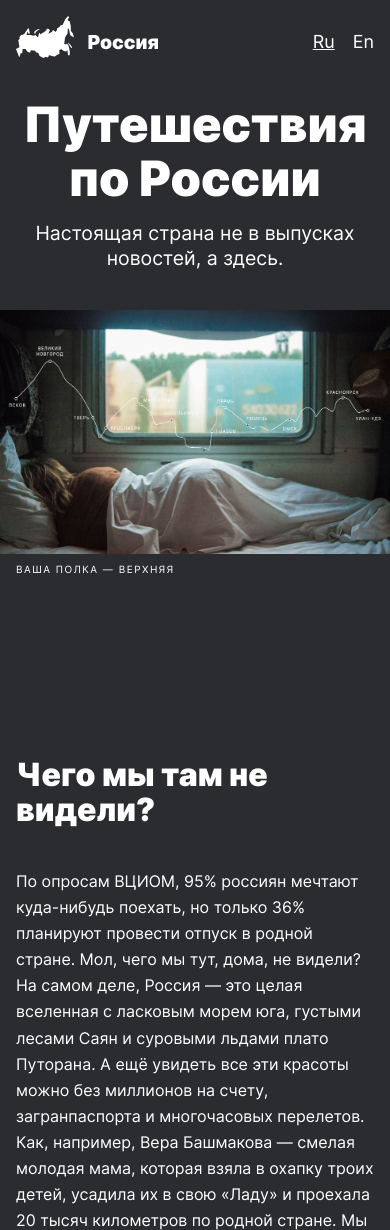
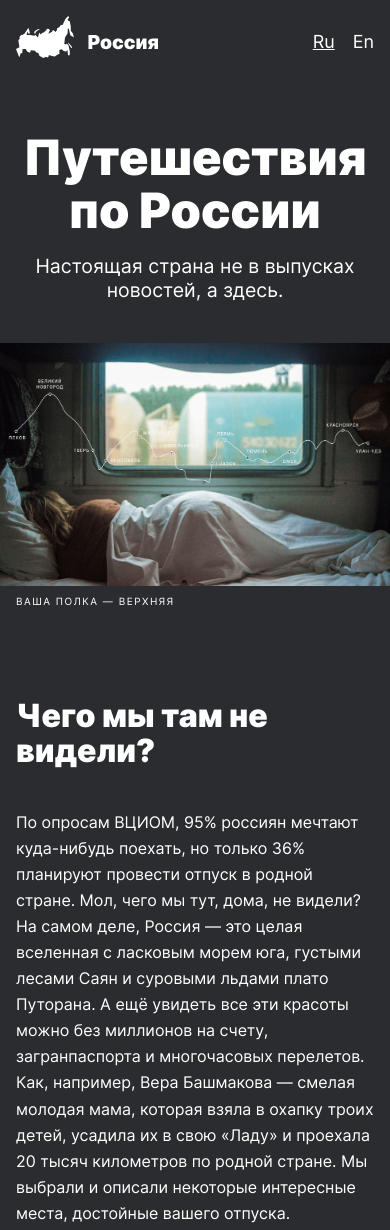
Before and after one commit to cookiepatov/russian-travel, a plain HTML site: page index.html in a window 390 px wide. Shown: the top 1230 px of the page. Drawn offline with Linux system fonts and the light colour scheme.

Commit message:
some minor fixes

```diff
--- a/blocks/intro/intro.css
+++ b/blocks/intro/intro.css
@@ -9,14 +9,14 @@
 @media screen and (max-width: 1279px)
 {
   .intro {
-    margin-top: 48px;
+    padding-top: 48px;
     width: 690px;
   }
 }
 @media screen and (max-width: 928px)
 {
   .intro {
-    margin-top: 88px;
+    padding-top: 88px;
     margin-left: 24px;
     margin-right: 24px;
     width: auto;
@@ -25,7 +25,7 @@
 @media screen and (max-width: 425px)
 {
   .intro {
-    margin-top: 64px;
+    padding-top: 64px;
     margin-left: 16px;
     margin-right: 16px;
   }
--- a/blocks/lead/lead.css
+++ b/blocks/lead/lead.css
@@ -1,6 +1,6 @@
 .lead {
   width: 984px;
-  margin-top: 56px;
+  padding-top: 56px;
   margin-left: auto;
   margin-right: auto;
 }
@@ -9,7 +9,7 @@
 @media screen and (max-width: 1279px)
 {
   .lead {
-    margin-top: 48px;
+    padding-top: 48px;
     width: 928px;
   }
 }
@@ -22,6 +22,6 @@
 @media screen and (max-width: 425px)
 {
   .lead {
-    margin-top: 40px;
+    padding-top: 40px;
   }
 }
--- a/blocks/photo-grid/photo-grid.css
+++ b/blocks/photo-grid/photo-grid.css
@@ -11,7 +11,7 @@
 @media screen and (max-width: 1279px) {
   .photo-grid {
     gap: 14px;
-    grid-template-columns: repeat(3, calc((100% - 24px) / 3));
+    grid-template-columns: repeat(3, calc((100% - 28px) / 3));
   }
 }
 
```
Also changed, not shown: blocks/place/__paragraph/place__paragraph.css (line endings or trailing spaces).
